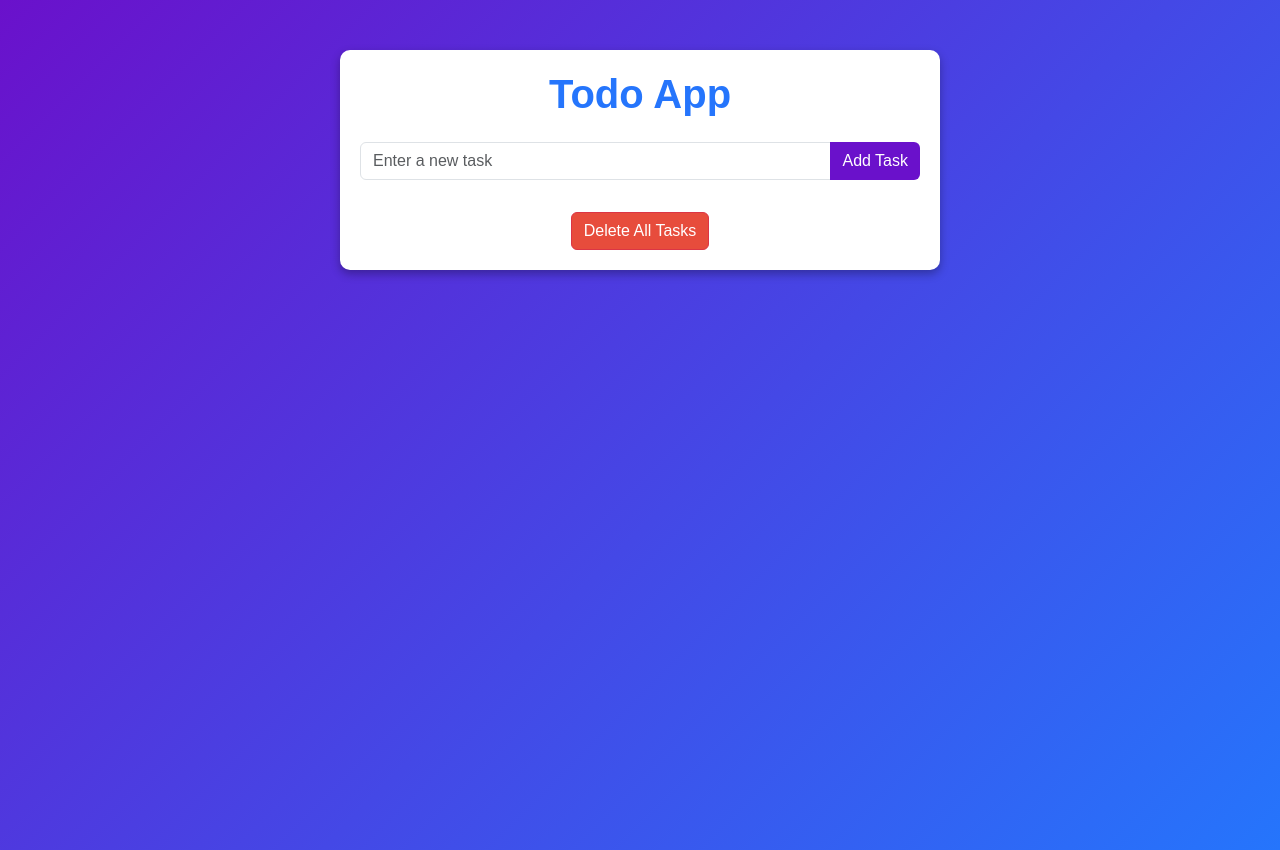
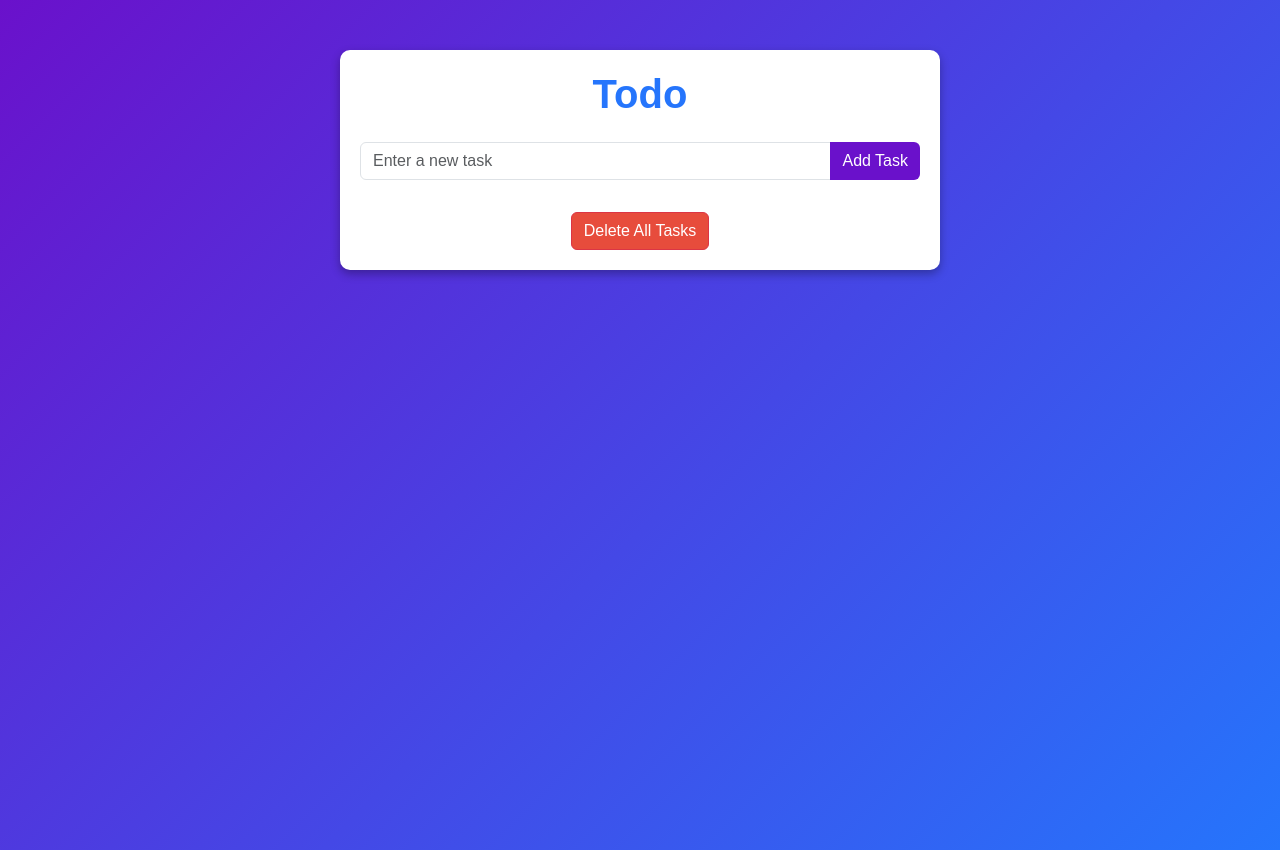
Before and after one commit to shelbybimal/Todo-software, a plain HTML site: page index.html in a window 1280 px wide. Drawn offline with nearby package versions, Linux system fonts and the light colour scheme.

Commit message:
Update index.html

```diff
--- a/index.html
+++ b/index.html
@@ -48,7 +48,7 @@
 </head>
 <body>
 <div class="container">
-    <h1 class="text-center mb-4">Todo App</h1>
+    <h1 class="text-center mb-4">Todo </h1>
     <div class="input-group mb-3">
         <input type="text" id="taskInput" class="form-control" placeholder="Enter a new task">
         <button class="btn btn-primary" onclick="addTask()">Add Task</button>
```
